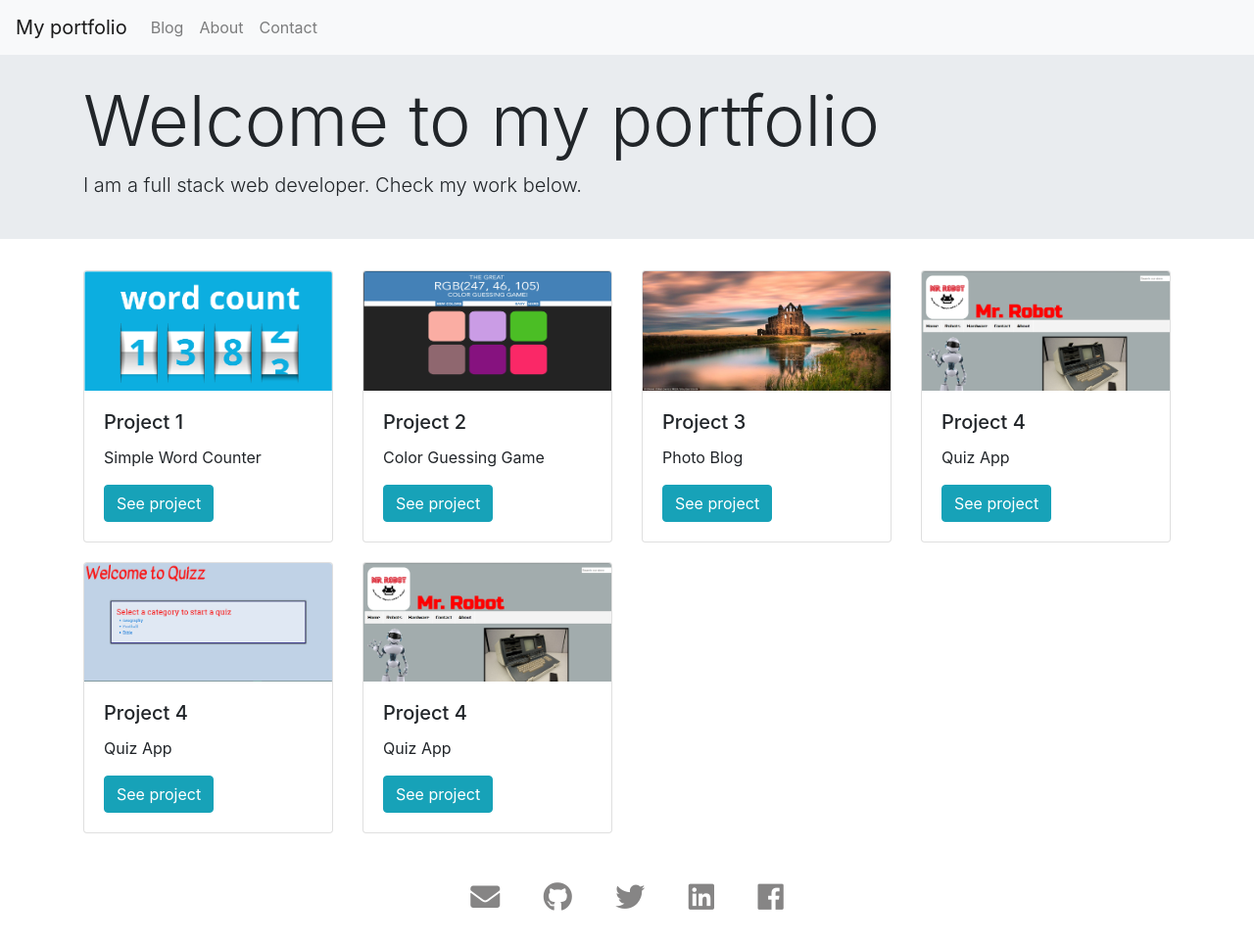
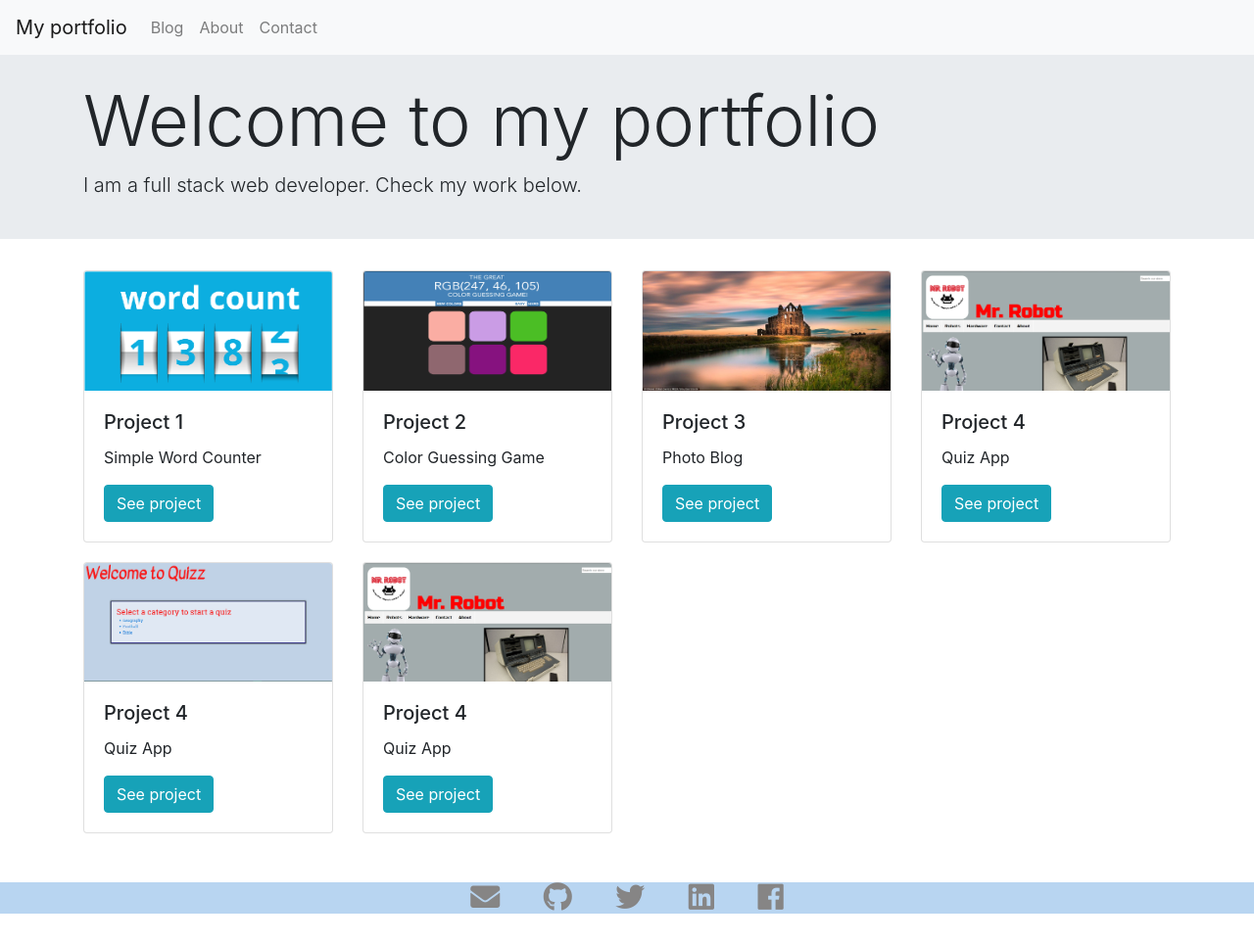
Before and after one commit to Carlosg34/Carlosg34.github.io, a plain HTML site: page index.html in a window 1280 px wide. Shown: the whole page at 98% size. Before the commit the page ends 933 px from the top, so only its background shows below. Drawn offline with nearby package versions, Linux system fonts and the light colour scheme.

Commit message:
fixing footer icons

```diff
--- a/style.css
+++ b/style.css
@@ -6,7 +6,8 @@
     text-align: center;
 }
 
-.fab, .fas {
+.fab,
+.fas {
     /*font-size: 50px; desktop size*/
     font-size: 30px;
     /*mobile size*/
@@ -20,5 +21,9 @@
 }
 
 .icons-social {
-    margin-top: 30px;
+    margin: 30px 0px;
+    background-color: #b8d5f1;
 }
+
+
+}
```
